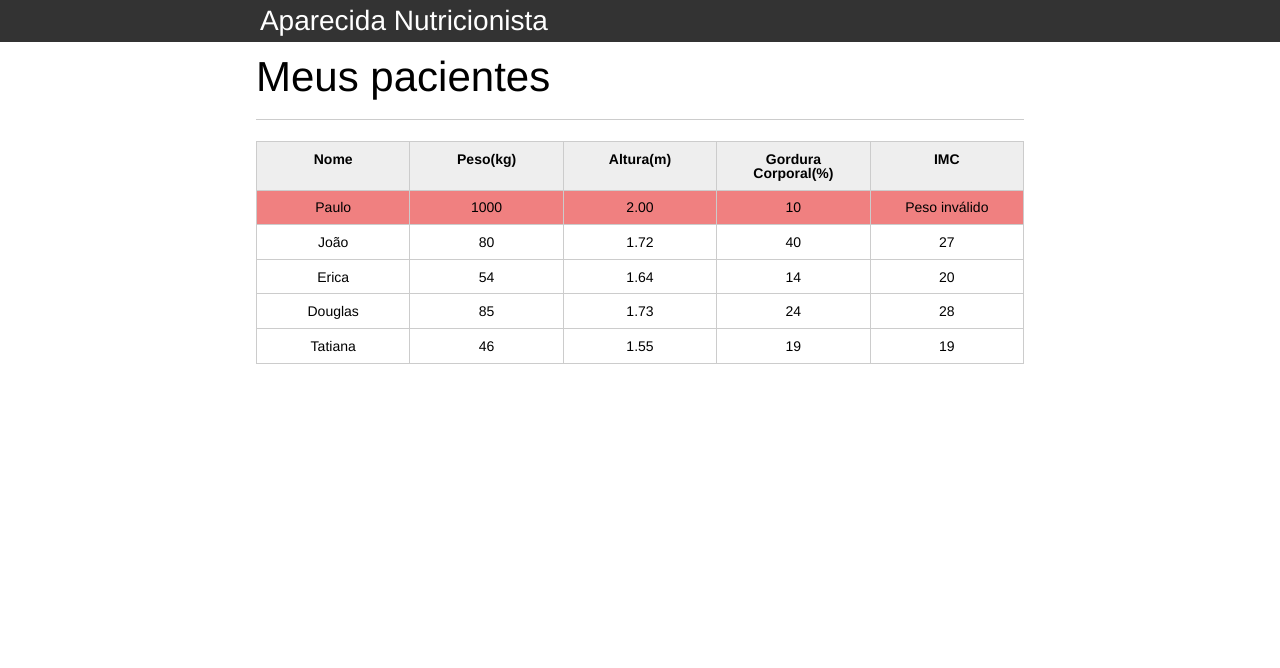
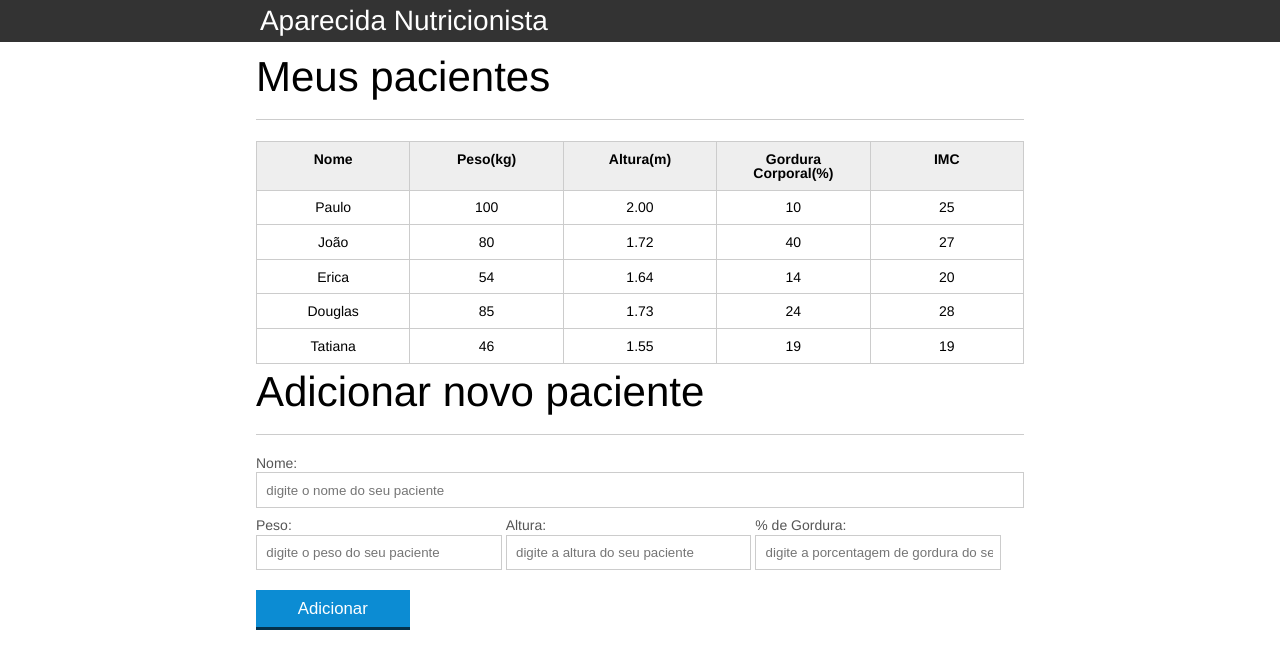
Before and after one commit to alanandrade/Alura---JavaScript, a plain HTML site: page introducao-javascript/index.html in a window 1280 px wide. Drawn offline with Linux system fonts and the light colour scheme.

Commit message:
Insercao de eventos e prevencao de comportamento padrao de btn de form, com preventDefault

```diff
--- a/introducao-javascript/index.html
+++ b/introducao-javascript/index.html
@@ -30,7 +30,7 @@
 					<tbody id="tabela-pacientes">
 						<tr class="paciente" id="primeiro-paciente">
 							<td class="info-nome">Paulo</td>
-							<td class="info-peso">1000</td>
+							<td class="info-peso">100</td>
 							<td class="info-altura">2.00</td>
 							<td class="info-gordura">10</td>
 							<td class="info-imc">0</td>
@@ -72,6 +72,31 @@
 			</section>
 		</main>
 
+		<!-- Adicionar novo paciente -->
+		<section class="container">
+			<h2 id="titulo-form">Adicionar novo paciente</h2>
+			<form id="form-adiciona">
+				<div class="">
+					<label for="nome">Nome:</label>
+					<input id="nome" name="nome" type="text" placeholder="digite o nome do seu paciente" class="campo">
+				</div>
+				<div class="grupo">
+					<label for="peso">Peso:</label>
+					<input id="peso" name="peso" type="text" placeholder="digite o peso do seu paciente" class="campo campo-medio">
+				</div>
+				<div class="grupo">
+					<label for="altura">Altura:</label>
+					<input id="altura" name="altura" type="text" placeholder="digite a altura do seu paciente" class="campo campo-medio">
+				</div>
+				<div class="grupo">
+					<label for="gordura">% de Gordura:</label>
+					<input id="gordura" name="gordura" type="text" placeholder="digite a porcentagem de gordura do seu paciente" class="campo campo-medio">
+				</div>
+
+				<button id="adicionar-paciente" class="botao bto-principal">Adicionar</button>
+			</form>
+		</section>
+
 		<script src="js/principal.js"></script>
 	</body>
 </html>
--- a/introducao-javascript/js/principal.js
+++ b/introducao-javascript/js/principal.js
@@ -45,3 +45,9 @@ for (var i = 0; i < pacientes.length; i++) { // Se I for menor que pacientes, ac
         tdImc.textContent = imc.toFixed(0);
     }
 }
+
+var botaoAdicionar = document.getElementById("adicionar-paciente");
+botaoAdicionar.addEventListener("click",function(event){
+    event.preventDefault(); //Previne o comportamento padrao de um btn de formulario
+    console.log("Botao de adicionar clicado!");
+})
```
